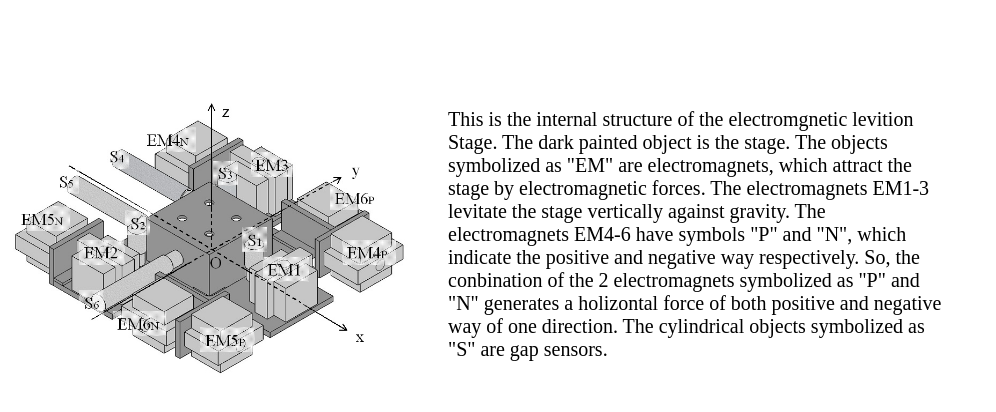
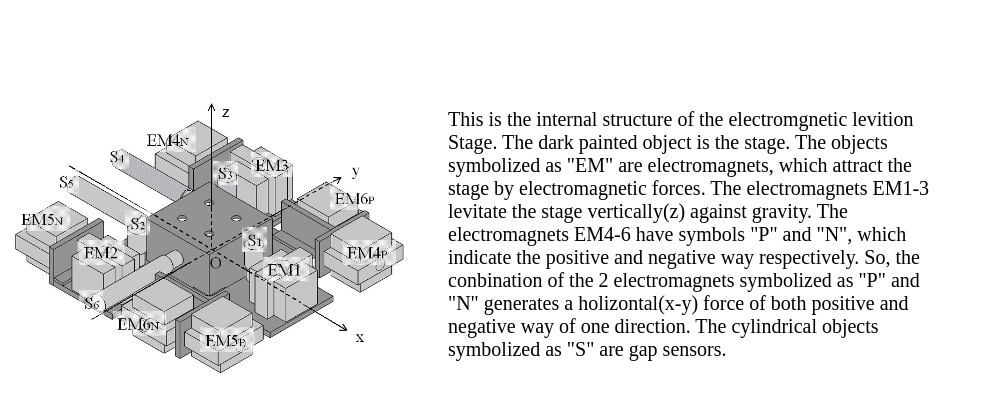
Before and after one commit to AoyamaKohbo/JizoLab, a plain HTML site: page index.html in a window 1280 px wide. Shown: the part 1182-1594 px from the top of the page, without its empty margins (0-996 px from the left). Drawn offline with Linux system fonts and the light colour scheme.

Commit message:
Update index.html

```diff
--- a/index.html
+++ b/index.html
@@ -49,9 +49,9 @@
       <div class="contents-item">
         <p>This is the internal structure of the electromgnetic levition Stage. The dark painted object is the stage.
           The objects symbolized as "EM" are electromagnets, which attract the stage by electromagnetic forces.
-          The electromagnets EM1-3 levitate the stage vertically against gravity.
+          The electromagnets EM1-3 levitate the stage vertically(z) against gravity.
           The electromagnets EM4-6 have symbols "P" and "N", which indicate the positive and negative way respectively.
-          So, the conbination of the 2 electromagnets symbolized as "P" and "N" generates a holizontal force of both positive and negative way of one direction.
+          So, the conbination of the 2 electromagnets symbolized as "P" and "N" generates a holizontal(x-y) force of both positive and negative way of one direction.
           The cylindrical objects symbolized as "S" are gap sensors.</p>
       </div>
     </div>
```
